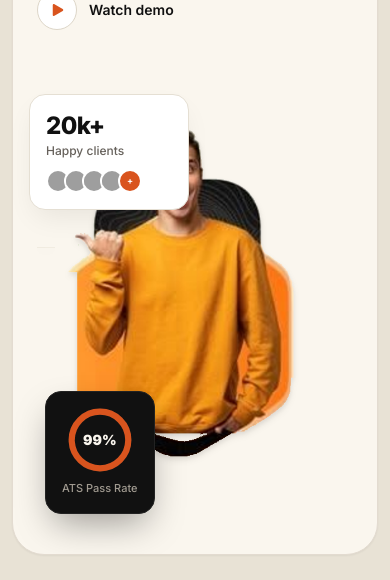
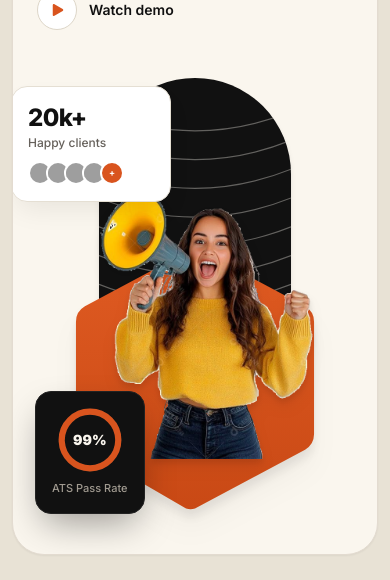
Before and after one commit to omshinde04/zenvoy, a Next.js app: page / in a window 390 px wide. Shown: the part 529-1109 px from the top of the page. Built offline with nearby package versions, Linux system fonts and the light colour scheme; no server answers; grey boxes are pictures that could not be loaded; a web font is replaced by a local one.

Commit message:
feat(hero): integrate candidate girl with megaphone into agency hero layout

```diff
--- a/components/public/Hero.jsx
+++ b/components/public/Hero.jsx
@@ -92,24 +92,62 @@ export default function Hero() {
 
                     </div>
 
-                    {/* RIGHT COLUMN: Candidate Hero Graphic + Floating Connected Cards */}
+                    {/* RIGHT COLUMN: Candidate Girl Graphic + Geometric Badge + Floating Connected Cards */}
                     <div className="lg:col-span-6 relative flex items-center justify-center lg:justify-end min-h-[460px] sm:min-h-[500px]">
 
-                        {/* Isolated Candidate Graphic (With Mustard Sweater, Black Arch, and Terracotta Hexagon) */}
-                        <div className="relative w-68 sm:w-76 lg:w-84 flex items-center justify-center">
+                        {/* Geometric Backdrop Container */}
+                        <div className="relative w-72 sm:w-80 lg:w-[350px] h-[460px] sm:h-[490px] flex items-center justify-center">
+
+                            {/* 1. Top Arch with Topographic Contour Curves */}
+                            <div className="absolute top-2 sm:top-0 w-48 sm:w-56 h-60 rounded-t-[100px] bg-[#111111] overflow-hidden -z-0 shadow-md">
+                                <svg className="w-full h-full opacity-35" viewBox="0 0 200 240" fill="none" stroke="#FAF6EE" strokeWidth="1.2">
+                                    <path d="M 0 30 Q 100 70, 200 30" />
+                                    <path d="M 0 60 Q 100 100, 200 60" />
+                                    <path d="M 0 90 Q 100 130, 200 90" />
+                                    <path d="M 0 120 Q 100 160, 200 120" />
+                                    <path d="M 0 150 Q 100 190, 200 150" />
+                                    <path d="M 0 180 Q 100 220, 200 180" />
+                                    <path d="M 0 210 Q 100 250, 200 210" />
+                                </svg>
+                            </div>
+
+                            {/* 2. Terracotta Rounded Hexagonal Backdrop */}
+                            <div className="absolute bottom-2 w-64 sm:w-72 h-72 sm:h-80 -z-0">
+                                <svg viewBox="0 0 200 220" className="w-full h-full filter drop-shadow-xl">
+                                    <defs>
+                                        <linearGradient id="terracottaHexGrad" x1="0%" y1="0%" x2="0%" y2="100%">
+                                            <stop offset="0%" stopColor="#E05B22" />
+                                            <stop offset="100%" stopColor="#C94915" />
+                                        </linearGradient>
+                                    </defs>
+                                    <path
+                                        d="M 100 8
+                                           L 186 54 A 14 14 0 0 1 193 66
+                                           L 193 154 A 14 14 0 0 1 186 166
+                                           L 100 212 A 14 14 0 0 1 93 212
+                                           L 14 166 A 14 14 0 0 1 7 154
+                                           L 7 66 A 14 14 0 0 1 14 54
+                                           L 100 8 Z"
+                                        fill="url(#terracottaHexGrad)"
+                                    />
+                                </svg>
+                            </div>
+
+                            {/* 3. Girl Cutout with Megaphone & Yellow Sweater (shifted slightly right to reveal megaphone) */}
+                            <div className="relative z-10 w-full h-full flex items-end justify-center pointer-events-none select-none translate-x-3 sm:translate-x-5">
                                 <img
-                                src="/hero-candidate.png"
-                                alt="Candidate Growth to Pro Level"
-                                className="w-full h-auto object-contain filter drop-shadow-md select-none pointer-events-none"
+                                    src="/hero-girl.png"
+                                    alt="Candidate Announcing Career Growth"
+                                    className="h-[430px] sm:h-[470px] object-contain filter drop-shadow-lg"
                                 />
                             </div>
 
-                        {/* FLOATING CARD 1 (Top-Left of Person): White Card with 20k+ Metric & Avatars */}
+                            {/* FLOATING CARD 1 (Top-Left): White Card with 20k+ Metric & Avatars */}
                             <motion.div
                                 initial={{ opacity: 0, x: -16 }}
                                 animate={{ opacity: 1, x: 0 }}
                                 transition={{ delay: 0.2, duration: 0.4 }}
-                            className="absolute -left-2 sm:left-4 lg:left-6 top-6 sm:top-10 z-20 rounded-2xl bg-white border border-[#E5DFD3] p-4 sm:p-5 shadow-[0_12px_28px_-6px_rgba(0,0,0,0.08)] w-40 sm:w-44 text-left"
+                                className="absolute -left-10 sm:-left-8 lg:-left-12 top-4 sm:top-6 z-20 rounded-2xl bg-white border border-[#E5DFD3] p-4 sm:p-5 shadow-[0_12px_28px_-6px_rgba(0,0,0,0.08)] w-40 sm:w-44 text-left"
                             >
                                 {/* Thin Hairline Connector with Diamond Node on Left */}
                                 <div className="absolute -left-6 top-1/2 -translate-y-1/2 hidden sm:flex items-center pointer-events-none">
@@ -128,22 +166,22 @@ export default function Hero() {
                                 <div className="flex items-center -space-x-1.5">
                                     <img
                                         src="https://images.unsplash.com/photo-1534528741775-53994a69daeb?auto=format&fit=crop&w=100&q=80"
-                                    alt="Candidate 1"
+                                        alt="User 1"
                                         className="w-6 h-6 rounded-full border-2 border-white object-cover"
                                     />
                                     <img
                                         src="https://images.unsplash.com/photo-1507003211169-0a1dd7228f2d?auto=format&fit=crop&w=100&q=80"
-                                    alt="Candidate 2"
+                                        alt="User 2"
                                         className="w-6 h-6 rounded-full border-2 border-white object-cover"
                                     />
                                     <img
                                         src="https://images.unsplash.com/photo-1494790108377-be9c29b29330?auto=format&fit=crop&w=100&q=80"
-                                    alt="Candidate 3"
+                                        alt="User 3"
                                         className="w-6 h-6 rounded-full border-2 border-white object-cover"
                                     />
                                     <img
                                         src="https://images.unsplash.com/photo-1500648767791-00dcc994a43e?auto=format&fit=crop&w=100&q=80"
-                                    alt="Candidate 4"
+                                        alt="User 4"
                                         className="w-6 h-6 rounded-full border-2 border-white object-cover"
                                     />
                                     <span className="w-6 h-6 rounded-full border-2 border-white bg-[#D9541E] text-white text-[9px] font-bold flex items-center justify-center">
@@ -152,12 +190,12 @@ export default function Hero() {
                                 </div>
                             </motion.div>
 
-                        {/* FLOATING CARD 2 (Bottom-Left of Person): Obsidian Dark Card with 99% Ring */}
+                            {/* FLOATING CARD 2 (Bottom-Left): Obsidian Dark Card with 99% Ring */}
                             <motion.div
                                 initial={{ opacity: 0, y: 16 }}
                                 animate={{ opacity: 1, y: 0 }}
                                 transition={{ delay: 0.3, duration: 0.4 }}
-                            className="absolute left-2 sm:left-10 lg:left-14 bottom-4 sm:bottom-6 z-20 rounded-2xl bg-[#111111] p-4 sm:p-5 shadow-[0_16px_36px_-8px_rgba(0,0,0,0.38)] w-38 sm:w-42 text-center border border-[#222222]"
+                                className="absolute -left-4 sm:left-0 lg:left-2 bottom-4 sm:bottom-6 z-20 rounded-2xl bg-[#111111] p-4 sm:p-5 shadow-[0_16px_36px_-8px_rgba(0,0,0,0.38)] w-38 sm:w-42 text-center border border-[#222222]"
                             >
                                 {/* Circular Progress Ring in Terracotta */}
                                 <div className="relative w-16 h-16 mx-auto mb-2 flex items-center justify-center">
@@ -200,6 +238,8 @@ export default function Hero() {
                     </div>
 
                 </div>
+
+            </div>
         </section>
     )
 }
```
Also changed, not shown: public/desktopimg.jpg (added), public/hero-girl.png (added). Lines whose indentation alone changed are shown as unchanged.
